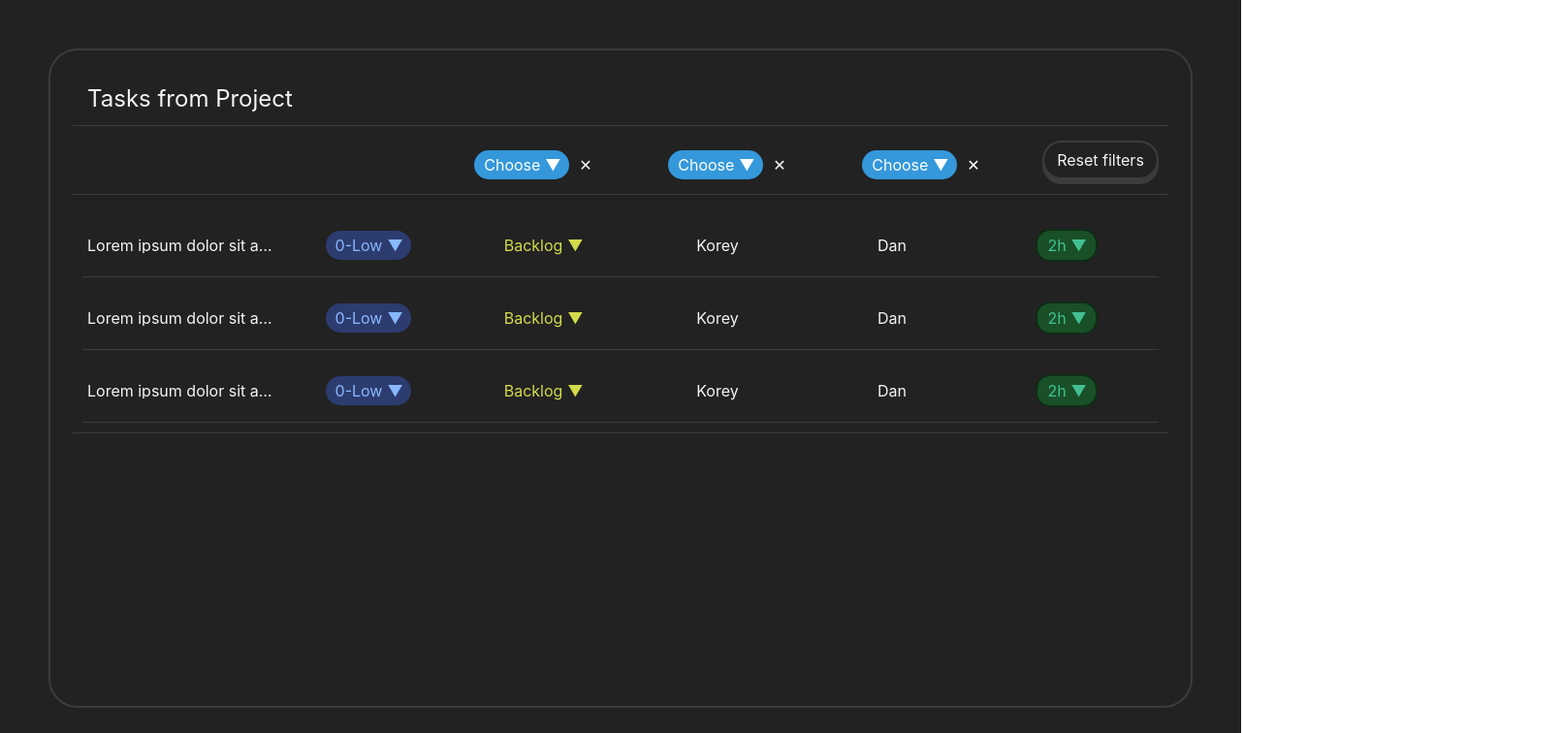
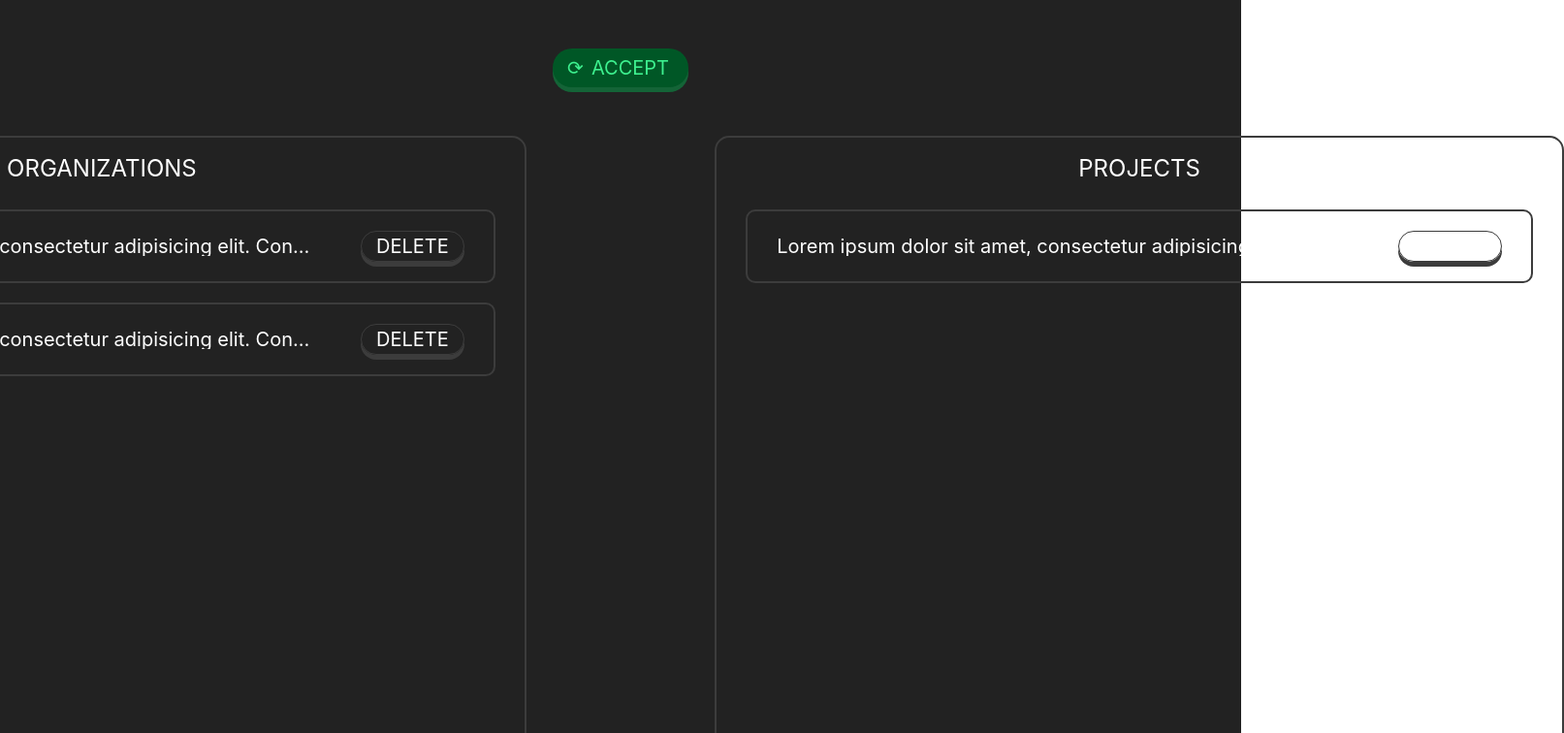
Before and after one commit to DokktorZenik/frontend, a React (Create React App) app: page /metadata in a window 1280 px wide. Shown: the top 756 px of the page at 97% size, 1613 px wide, since content can reach past the window. Built offline with nearby package versions, Linux system fonts and the light colour scheme; the HTML template or start-up script is replaced by a standard one.

Commit message:
add orgs and projects

```diff
--- a/package.json
+++ b/package.json
@@ -8,7 +8,7 @@
     "@testing-library/user-event": "^13.5.0",
     "react": "^18.3.1",
     "react-dom": "^18.3.1",
-    "react-scripts": "5.0.1",
+    "react-router-dom": "^7.0.1",
     "react-select": "^5.8.3",
     "web-vitals": "^2.1.4"
   },
@@ -35,5 +35,8 @@
       "last 1 firefox version",
       "last 1 safari version"
     ]
+  },
+  "devDependencies": {
+    "react-scripts": "^5.0.1"
   }
 }
--- a/src/App.js
+++ b/src/App.js
@@ -1,11 +1,20 @@
-import MainForm from "./manager/MainForm";
+import TaskMainForm from "./manager/TaskMainForm";
+import Login from "./manager/auth/login/login";
+import {BrowserRouter, Route, Router, Routes} from "react-router-dom";
+import Metadata from "./manager/entities/metadata";
 
 
 function App() {
-    return(
-        <div className="App">
-            <MainForm/>
-        </div>
+    return (
+        <BrowserRouter>
+            <div className="App">
+                <Routes>
+                    <Route path={"/tasks"} element={<TaskMainForm/>}/>
+                    <Route path={"/login"} element={<Login/>}/>
+                    <Route path={"/metadata"} element={<Metadata/>}/>
+                </Routes>
+            </div>
+        </BrowserRouter>
     )
 }
 
--- a/src/manager/MainForm.jsx
+++ b/src/manager/TaskMainForm.jsx
@@ -1,7 +1,7 @@
-import styles from './MainForm.module.css'
+import styles from './TaskMainForm.module.css'
 import MainContainer from "./task/container/main-container";
 
-const mainForm = () => {
+const taskMainForm = () => {
     return (
         <div className={styles.workplace}>
             <MainContainer/>
@@ -9,4 +9,4 @@ const mainForm = () => {
     );
 }
 
-export default mainForm
+export default taskMainForm
--- /dev/null
+++ b/src/manager/auth/login/login.jsx
@@ -0,0 +1,30 @@
+import style from "./login.module.css"
+
+const Login = () => {
+    return (
+        <div className={style.placement}>
+            <div className={style.container}>
+                <div className={[style.container_item, style.info].join(" ")}></div>
+                <div className={[style.container_item, style.login_container].join(" ")}>
+                    <div className={style.login_wrapper}>
+                        <div className={style.login_form}>
+                            <div className={style.title}>LOGIN</div>
+                            <div className={style.email}>
+                                <input type="text" placeholder={"email"}/>
+                            </div>
+                            <div className={style.password}>
+                                <input type="password" placeholder={"password"}/>
+                            </div>
+                            <div className={style.buttons}>
+                                <div className={[style.button, style.button__register].join(" ")}>REGISTER</div>
+                                <div className={[style.button, style.button__login].join(" ")}>LOGIN</div>
+                            </div>
+                        </div>
+                    </div>
+                </div>
+            </div>
+        </div>
+    );
+}
+
+export default Login;
--- /dev/null
+++ b/src/manager/auth/login/login.module.css
@@ -0,0 +1,96 @@
+.placement {
+    background-color: rgb(34, 34, 34);
+    width: 100%;
+    height: 100vh;
+    display: flex;
+    justify-content: center;
+    align-items: center;
+}
+
+.items_container {
+    width: 90%;
+    height: 90vh;
+    display: flex;
+    padding: 20px;
+    gap: 20px;
+}
+
+.container_item {
+    padding: 20px;
+}
+
+.info {
+    flex: 1 1 auto;
+}
+
+.login_container {
+    height: 100%;
+    width: 35%;
+}
+
+.login_wrapper {
+    border: 2px solid rgb(60, 60, 60);
+    border-radius: 30px;
+    width: 100%;
+    height: 100%;
+}
+
+.login_form {
+    width: 100%;
+    height: 100%;
+    display: flex;
+    flex-direction: column;
+    justify-content: space-between;
+    align-items: center;
+    padding: 50px;
+}
+
+.email {
+    width: 100%;
+}
+
+.password {
+    width: 100%;
+}
+.email > input, .password > input {
+    width: 100%;
+    font-size: 24px;
+    background-color: transparent;
+    border-bottom: 1px solid white;
+    padding-bottom: 10px;
+    color: white;
+}
+.buttons {
+    width: 100%;
+    display: flex;
+    justify-content: space-around;
+}
+
+.button {
+    cursor: pointer;
+    border: 1px solid rgb(60, 60, 60);
+    font-size: 20px;
+    padding: 10px 30px;
+    border-radius: 20px;
+    position: relative;
+    top: 0;
+    color: white;
+    box-shadow: 0 5px 0 0 rgb(60, 60, 60);
+}
+
+.title {
+    color: white;
+    font-size: 30px;
+}
+
+.button__login {
+}
+
+.button__register {
+
+}
+
+.button:active {
+    top: 3px;
+    box-shadow: 0 2px 0 0 rgb(60, 60, 60);
+}
--- /dev/null
+++ b/src/manager/entities/metadata.jsx
@@ -0,0 +1,32 @@
+import style from "./metadata.module.css"
+import Item from "./model/item";
+
+const Metadata = () => {
+    return (
+        <div className={style.placement}>
+            <div className={style.wrapper}>
+                <div className={style.main_container}>
+                    <div className={style.apply}><p>ACCEPT</p></div>
+                    <div className={style.choose}>
+                        <div className={[style.orgs, style.items_container].join(" ")}>
+                            <div className={style.title}><p>ORGANIZATIONS</p></div>
+                            <div>
+                                <Item/>
+                                <Item/>
+                            </div>
+
+                        </div>
+                        <div className={[style.projs, style.items_container].join(" ")}>
+                            <div className={style.title}><p>PROJECTS</p></div>
+                            <div>
+                                <Item/>
+                            </div>
+                        </div>
+                    </div>
+                </div>
+            </div>
+        </div>
+    )
+}
+
+export default Metadata;
--- /dev/null
+++ b/src/manager/entities/metadata.module.css
@@ -0,0 +1,73 @@
+.placement {
+    width: 100%;
+    min-height: 100vh;
+    background-color: rgb(34, 34, 34);
+    display: flex;
+    justify-content: center;
+    padding: 50px;
+}
+
+.wrapper {
+    width: 90%;
+    min-height: 90vh;
+}
+
+.main_container {
+    display: flex;
+    flex-direction: column;
+    height: 100%;
+    gap: 50px;
+    align-items: center;
+}
+
+.items_container {
+    height: 100%;
+    border: 2px solid rgb(60, 60, 60);
+    border-radius: 15px;
+    padding: 20px;
+}
+.choose {
+    display: flex;
+    min-height: 80vh;
+    justify-content: space-between;
+}
+.orgs {
+    width: 45%;
+}
+
+.projs {
+    width: 45%;
+}
+
+.title {
+    color: white;
+    font-size: 24px;
+    text-align: center;
+    margin-bottom: 20px;
+}
+
+.apply {
+    font-size: 20px;
+    padding: 10px 20px 10px 40px;
+    border-radius: 20px;
+    position: relative;
+    border-color: rgb(20, 100, 55);
+    background-color: rgb(0, 87, 38);
+    color: rgb(61, 240, 143);
+    cursor: pointer;
+    top: 0;
+    box-shadow: 0 5px 0 rgb(20, 100, 55);
+}
+
+.apply:before {
+    content: "⟳";
+    position: absolute;
+    top: 10px;
+    left: 15px;
+}
+
+.apply:active {
+    top: 2px;
+    box-shadow: 0 3px 0 rgb(20, 100, 55);
+    transition-duration: 0.1s;
+}
--- /dev/null
+++ b/src/manager/entities/model/item.jsx
@@ -0,0 +1,18 @@
+import style from "./item.module.css"
+
+const Item = () => {
+    return (
+        <div className={style.wrapper}>
+            <div className={style.container}>
+                <div className={style.title}>
+                    <p>Lorem ipsum dolor sit amet, consectetur adipisicing elit. Consequatur, veniam.</p>
+                </div>
+                <div className={style.buttons}>
+                    <div className={style.buttons__delete}>DELETE</div>
+                </div>
+            </div>
+        </div>
+    )
+}
+
+export default Item;
--- /dev/null
+++ b/src/manager/entities/model/item.module.css
@@ -0,0 +1,51 @@
+.wrapper {
+    width: 100%;
+    padding: 10px;
+}
+
+.container {
+    width: 100%;
+    padding: 20px 30px;
+    border: 2px solid rgb(60, 60, 60);
+    border-radius: 10px;
+    color: white;
+    display: flex;
+    justify-content: space-between;
+    align-items: center;
+    font-size: 20px;
+}
+
+
+
+.title {
+    width: 80%;
+}
+
+.title > p {
+    display: block;
+    width: 100%;
+    white-space: nowrap;
+    overflow: hidden !important;
+    text-overflow: ellipsis;
+}
+
+.buttons {
+
+}
+
+.buttons__delete {
+    cursor: pointer;
+    border: 1px solid rgb(60, 60, 60);
+    font-size: 20px;
+    padding: 5px 15px;
+    border-radius: 20px;
+    position: relative;
+    top: 0;
+    color: white;
+    box-shadow: 0 5px 0 0 rgb(60, 60, 60);
+}
+
+.buttons__delete:active {
+    top: 3px;
+    box-shadow: 0 2px 0 0 rgb(60, 60, 60);
+}
--- a/src/manager/task/modal/modal.module.css
+++ b/src/manager/task/modal/modal.module.css
@@ -1,4 +1,4 @@
-.wrapper {
+.items_container {
     position: absolute;
     display: flex;
     align-items: center;
```
Also changed, not shown: src/manager/TaskMainForm.module.css (renamed from src/manager/MainForm.module.css), 1 other file (tests, documents, lock files or other folders).
